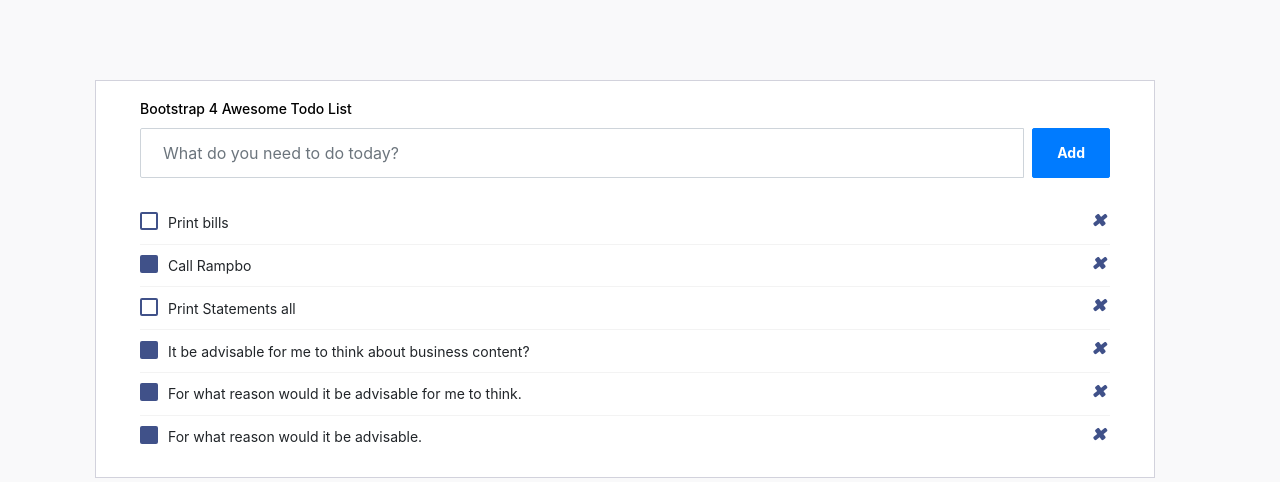
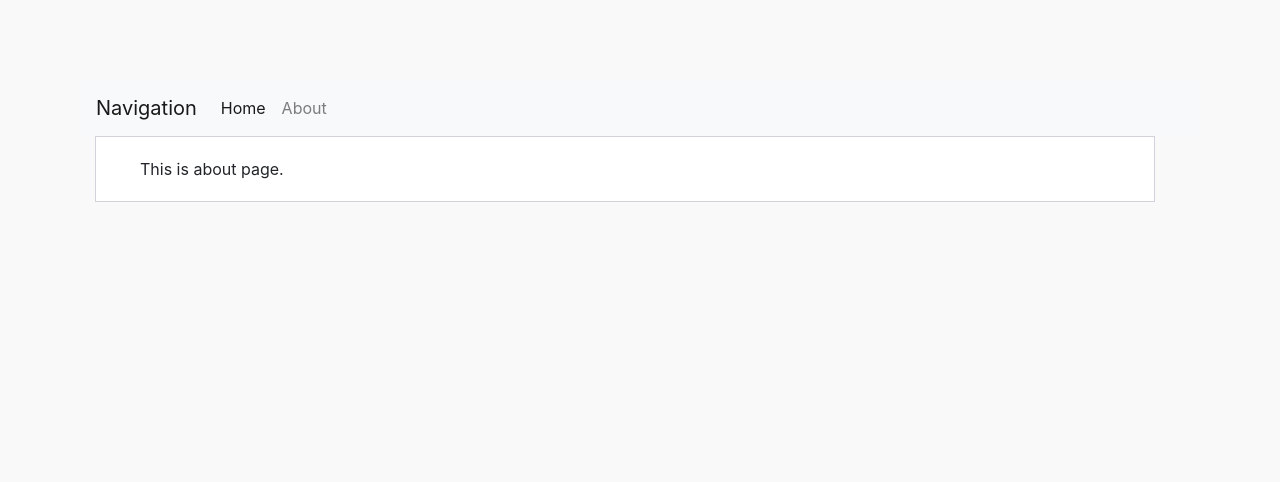
Before and after one commit to saweed/react-bootstrap-todo-app, a React (Create React App) app: page /about in a window 1280 px wide. Shown: the top 482 px of the page. Built offline with nearby package versions, Linux system fonts and the light colour scheme.

Commit message:
React routing added, used bootstrap navbar

```diff
--- a/package.json
+++ b/package.json
@@ -8,6 +8,7 @@
     "@testing-library/user-event": "^12.8.3",
     "react": "^17.0.2",
     "react-dom": "^17.0.2",
+    "react-router-dom": "^5.2.0",
     "react-scripts": "4.0.3",
     "web-vitals": "^1.1.2"
   },
--- a/public/index.html
+++ b/public/index.html
@@ -10,12 +10,33 @@
       content="Web site created using create-react-app"
     />
     <link rel="apple-touch-icon" href="%PUBLIC_URL%/logo192.png" />
-    <link rel="stylesheet" href="https://maxcdn.bootstrapcdn.com/bootstrap/4.0.0/css/bootstrap.min.css">
-    <link rel="stylesheet" href="https://cdnjs.cloudflare.com/ajax/libs/font-awesome/4.0.3/css/font-awesome.css">
+    <link
+      rel="stylesheet"
+      href="https://maxcdn.bootstrapcdn.com/bootstrap/4.0.0/css/bootstrap.min.css"
+    />
+    <link
+      rel="stylesheet"
+      href="https://cdnjs.cloudflare.com/ajax/libs/font-awesome/4.0.3/css/font-awesome.css"
+    />
     <!--
       manifest.json provides metadata used when your web app is installed on a
       user's mobile device or desktop. See https://developers.google.com/web/fundamentals/web-app-manifest/
     -->
+    <script
+      src="https://code.jquery.com/jquery-3.2.1.slim.min.js"
+      integrity="sha384-KJ3o2DKtIkvYIK3UENzmM7KCkRr/rE9/Qpg6aAZGJwFDMVNA/GpGFF93hXpG5KkN"
+      crossorigin="anonymous"
+    ></script>
+    <script
+      src="https://cdnjs.cloudflare.com/ajax/libs/popper.js/1.12.9/umd/popper.min.js"
+      integrity="sha384-ApNbgh9B+Y1QKtv3Rn7W3mgPxhU9K/ScQsAP7hUibX39j7fakFPskvXusvfa0b4Q"
+      crossorigin="anonymous"
+    ></script>
+    <script
+      src="https://maxcdn.bootstrapcdn.com/bootstrap/4.0.0/js/bootstrap.min.js"
+      integrity="sha384-JZR6Spejh4U02d8jOt6vLEHfe/JQGiRRSQQxSfFWpi1MquVdAyjUar5+76PVCmYl"
+      crossorigin="anonymous"
+    ></script>
     <link rel="manifest" href="%PUBLIC_URL%/manifest.json" />
     <!--
       Notice the use of %PUBLIC_URL% in the tags above.
--- a/src/App.js
+++ b/src/App.js
@@ -1,71 +1,91 @@
-import { useState } from 'react';
-import Header from './components/Header'
-import Todolist from './components/Todolist';
+import { useState } from "react";
+import { BrowserRouter as Router, Route } from "react-router-dom";
+import Header from "./components/Header";
+import Todolist from "./components/Todolist";
+import Navbar from "./components/Navbar";
+import About from "./components/About";
 
 function App() {
-
-  //const [todos, setTodos] = useState();
-  const [todos, setTodos] = useState([{
+  const [todos, setTodos] = useState([
+    {
       id: 1,
-    title: 'For what reason would it be advisable.',
-    checked: true
-  },{
+      title: "For what reason would it be advisable.",
+      checked: true,
+    },
+    {
       id: 2,
-    title: 'For what reason would it be advisable for me to think.',
-    checked: true
-  },{
+      title: "For what reason would it be advisable for me to think.",
+      checked: true,
+    },
+    {
       id: 3,
-    title: 'It be advisable for me to think about business content?',
-    checked: true
-  },{
+      title: "It be advisable for me to think about business content?",
+      checked: true,
+    },
+    {
       id: 4,
-    title: 'Print Statements all',
-    checked: false
-  },{
+      title: "Print Statements all",
+      checked: false,
+    },
+    {
       id: 5,
-    title: 'Call Rampbo',
-    checked: true
-  },{
+      title: "Call Rampbo",
+      checked: true,
+    },
+    {
       id: 6,
-    title: 'Print bills',
-    checked: false
-  }]);
+      title: "Print bills",
+      checked: false,
+    },
+  ]);
 
   const handleAddClick = (params) => {
     setTodos([...todos, params]);
-  }
+  };
 
   const onCheckChange = (id) => {
     setTodos(
       todos.map((todo) =>
-        todo.id === id ? {...todo, checked: !todo.checked} : todo
+        todo.id === id ? { ...todo, checked: !todo.checked } : todo
       )
     );
-  }
+  };
 
   const onRemove = (id) => {
-    setTodos(
-      todos.filter((todo) =>
-        todo.id !== id
-      )
-    );
-  }
+    setTodos(todos.filter((todo) => todo.id !== id));
+  };
 
   return (
+    <Router>
       <div className="page-content page-container" id="page-content">
         <div className="padding">
+          <Navbar />
           <div className="row container d-flex justify-content-center">
             <div className="col-md-12">
               <div className="card px-3">
                 <div className="card-body">
-                        <Header onAdd={handleAddClick}/>
-                        <Todolist todoList={todos} onCheckBoxChange={onCheckChange} onDelete={onRemove} />
+                  <Route
+                    path="/"
+                    exact
+                    render={(props) => (
+                      <>
+                        <Header onAdd={handleAddClick} />
+                        <Todolist
+                          todoList={todos}
+                          onCheckBoxChange={onCheckChange}
+                          onDelete={onRemove}
+                        />
+                      </>
+                    )}
+                  />
+                  <Route path='/about' component={About} />
                 </div>
               </div>
             </div>
           </div>
         </div>
       </div>
+    </Router>
   );
 }
 
--- /dev/null
+++ b/src/components/About.js
@@ -0,0 +1,9 @@
+const About = () => {
+    return (
+        <div>
+            This is about page.
+        </div>
+    )
+}
+
+export default About
--- /dev/null
+++ b/src/components/Navbar.js
@@ -0,0 +1,38 @@
+import { Link, NavLink } from "react-router-dom";
+
+const Navbar = () => {
+  return (
+    <nav className="navbar navbar-expand-lg navbar-light bg-light">
+      <Link className="navbar-brand" to="#">
+        Navigation
+      </Link>
+      <button
+        className="navbar-toggler"
+        type="button"
+        data-toggle="collapse"
+        data-target="#navbarSupportedContent"
+        aria-controls="navbarSupportedContent"
+        aria-expanded="false"
+        aria-label="Toggle navigation"
+      >
+        <span className="navbar-toggler-icon"></span>
+      </button>
+      <div className="collapse navbar-collapse" id="navbarSupportedContent">
+        <ul className="navbar-nav mr-auto">
+          <li className="nav-item active">
+            <Link className="nav-link" to="/">
+              Home <span className="sr-only">(current)</span>
+            </Link>
+          </li>
+          <li className="nav-item">
+            <Link className="nav-link" to="/about">
+              About
+            </Link>
+          </li>
+        </ul>
+      </div>
+    </nav>
+  );
+};
+
+export default Navbar;
```
Also changed, not shown: 1 other file (tests, documents, lock files or other folders). Lines whose indentation alone changed are shown as unchanged.
